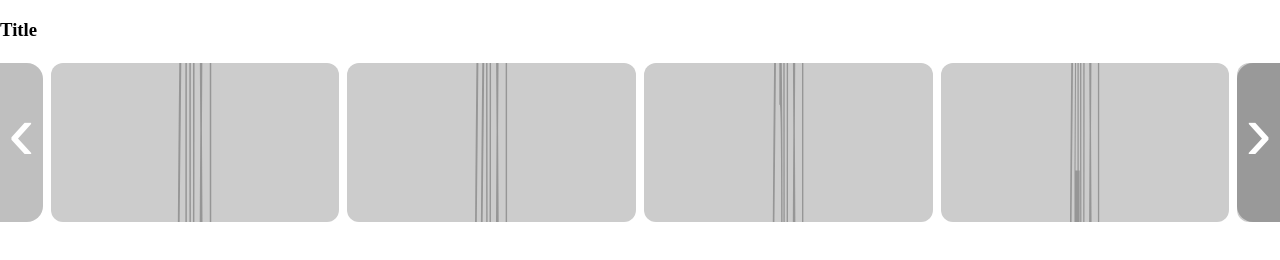
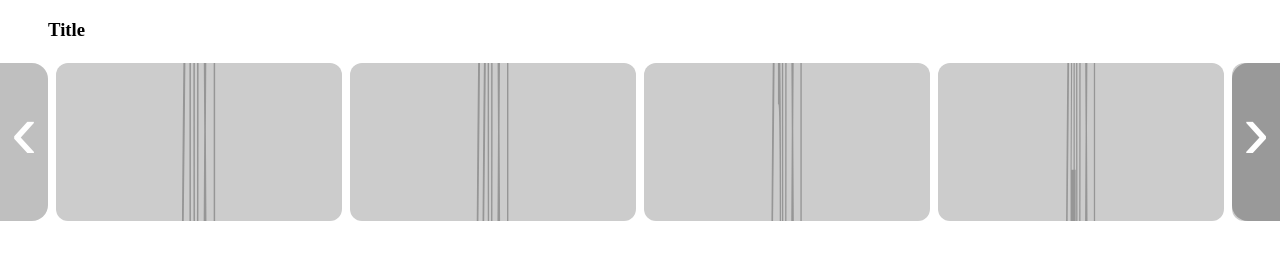
Before and after one commit to Annie-Huang/netflix-sliding-movie-ui, a website: page index.html in a window 1280 px wide. Drawn offline with Linux system fonts and the light colour scheme; placeholder pictures from the web are drawn by us.

Commit message:
Change the handle to have a fixed size and the title to be align to the start of the 1st image.

```diff
--- a/style.css
+++ b/style.css
@@ -5,7 +5,7 @@
 }
 
 :root {
-  --slider-padding: 5rem;
+  --handle-size: 3rem;
 }
 
 body {
@@ -36,10 +36,11 @@ body {
   border: none;
   border-radius: 1rem;
   flex-grow: 0;
+  flex-shrink: 0;
   background-color: rgba(0, 0, 0, 0.25);
   z-index: 10;
   margin: 0.25rem 0;
-  padding: 0 0.5rem;
+  width: var(--handle-size);
   cursor: pointer;
 
   font-size: 5rem;
@@ -74,3 +75,15 @@ body {
 .handle:focus .text {
   transform: scale(1.2);
 }
+
+.row {
+}
+.header {
+  display: flex;
+  justify-content: space-between;
+  padding: 0 var(--handle-size);
+}
+.title {
+}
+.progress-bar {
+}
```
